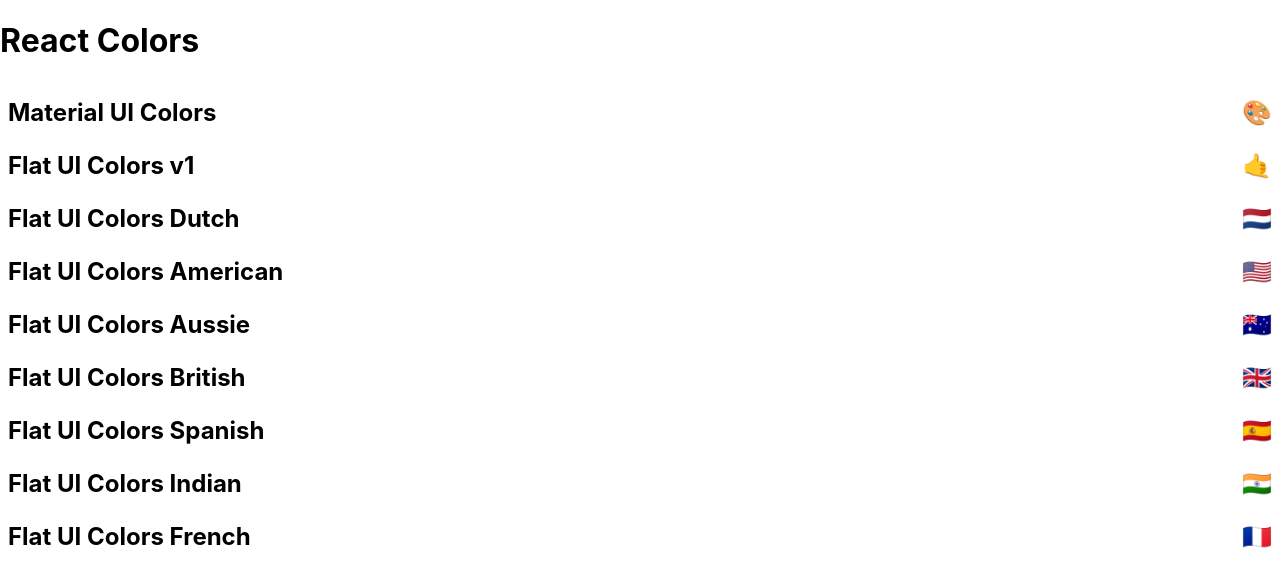
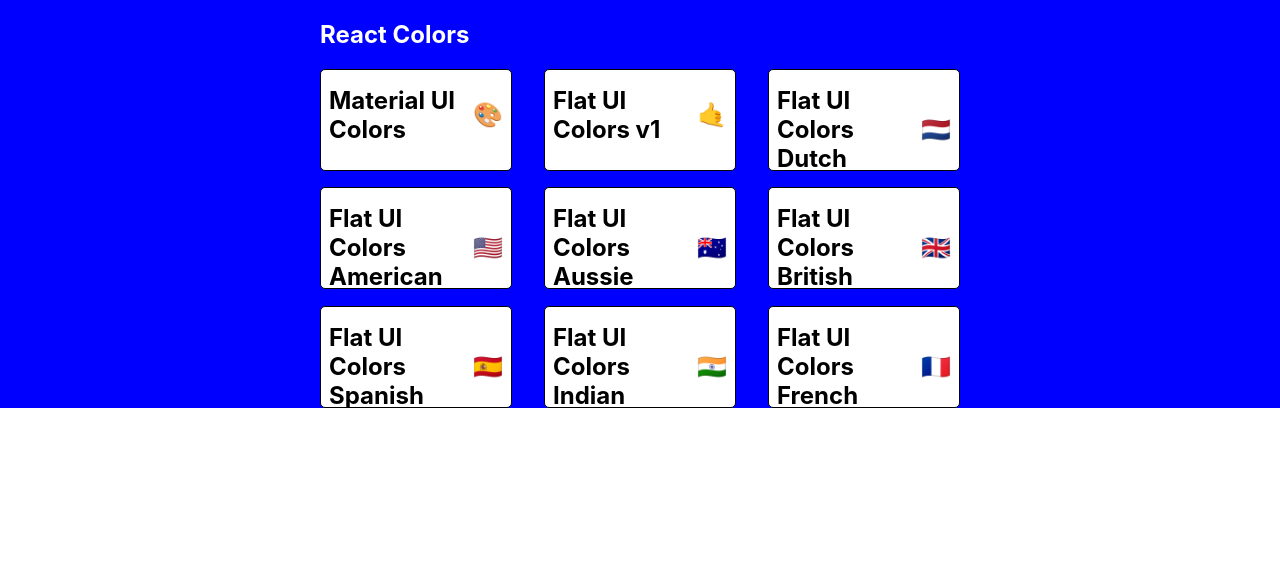
Before and after one commit to rushikeshkoli/Color-Project, a React (Create React App) app: page / in a window 1280 px wide. Shown: the top 586 px of the page. Built offline with nearby package versions, Linux system fonts and the light colour scheme.

Commit message:
start styling PaletteList

```diff
--- a/src/MiniPalette.js
+++ b/src/MiniPalette.js
@@ -4,6 +4,7 @@
 const styles = {
     root: {
         backgroundColor: "white",
+        border: '1px solid black',
         borderRadius: '5px',
         padding: '0.5rem',
         position: 'relative',
--- a/src/PaletteList.js
+++ b/src/PaletteList.js
@@ -1,21 +1,56 @@
 import React, { Component } from 'react'
 import { Link } from 'react-router-dom';
+import {withStyles} from '@material-ui/styles';
 import MiniPalette from './MiniPalette';
+
+const styles = {
+    root: {
+        backgroundColor: 'blue',
+        height: '100%',
+        display: 'flex',
+        alignItems: 'flex-start',
+        justifyContent: 'center'
+    },
+    container: {
+        width: '50%',
+        display: 'flex',
+        alignItems: 'flex-start',
+        flexDirection: 'column',
+        flexWrap: 'wrap'
+    },
+    nav: {
+        display: 'flex',
+        width: '100%',
+        justifyContent: 'space-between',
+        color: 'white'
+    },
+    palettes: {
+        boxSizing: 'border-box',
+        width: '100%',
+        display: 'grid',
+        gridTemplateColumns: 'repeat(3, 30%)',
+        gridGap: '5%'
+    }
+}
 
 class PaletteList extends Component {
     render() {
-        const {palettes} = this.props;
+        const {palettes, classes} = this.props;
         return(
-            <div>
-                <h1>React Colors</h1>
-                {palettes.map(palette => (
-                        // <Link to={`palette/${palette.id}`}>{palette.paletteName}</Link>
-                    <MiniPalette {...palette}/>
-                ))}
+            <div className={classes.root}>
+                <div className={classes.container}>
+                    <nav className={classes.nav}>
+                        <h1>React Colors</h1>
+                    </nav>
+                    <div className={classes.palettes}>
+                        {palettes.map(palette => (
+                            <MiniPalette {...palette}/>
+                        ))}
+                    </div>
+                </div>
             </div>
-
         );
     }
 }
 
-export default PaletteList;
+export default withStyles(styles)(PaletteList);
```
